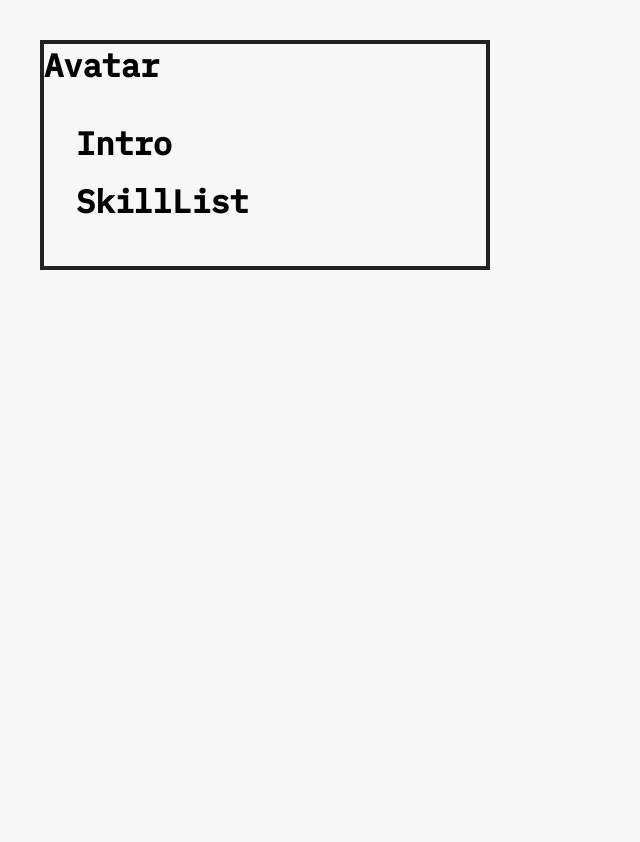
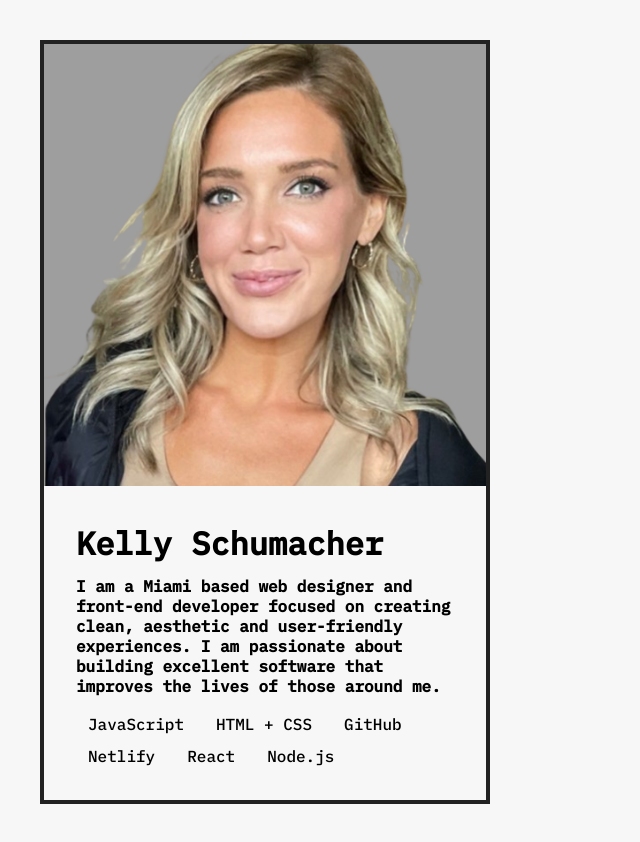
Before and after one commit to kellyschu/profilecard.ura.1, a React (Create React App) app: page / in a window 1280 px wide. Shown: the whole page, without its empty margins (0-640 px from the left). Before the commit the page ends 800 px from the top, so only its background shows below. Built offline with nearby package versions, Linux system fonts and the light colour scheme.

Commit message:
added skills and intro section data

```diff
--- a/src/Avatar.js
+++ b/src/Avatar.js
@@ -1,9 +1,10 @@
 import "./styles.css";
+import avatar from "./headshot.png";
 
 function Avatar() {
   return (
     <div className="avatar">
-      <h1>Avatar</h1>
+      <img src={avatar} alt="avatar" className="avatar" />
     </div>
   );
 }
--- a/src/Intro.js
+++ b/src/Intro.js
@@ -3,7 +3,13 @@ import "./styles.css";
 function Intro() {
   return (
     <div>
-      <h1>Intro</h1>
+      <h1>Kelly Schumacher</h1>
+      <h4>
+        I am a Miami based web designer and front-end developer focused on
+        creating clean, aesthetic and user-friendly experiences. I am passionate
+        about building excellent software that improves the lives of those
+        around me.
+      </h4>
     </div>
   );
 }
--- a/src/SkillList.js
+++ b/src/SkillList.js
@@ -3,7 +3,12 @@ import "./styles.css";
 function SkillList() {
   return (
     <div className="skill-list">
-      <h1>SkillList</h1>
+      <div className="skill">JavaScript</div>
+      <div className="skill">HTML + CSS</div>
+      <div className="skill">GitHub</div>
+      <div className="skill">Netlify</div>
+      <div className="skill">React</div>
+      <div className="skill">Node.js</div>
     </div>
   );
 }
--- a/src/styles.css
+++ b/src/styles.css
@@ -12,7 +12,7 @@ body {
 }
 
 h1 {
-  margin-bottom: 12px;
+  margin: 12px auto;
 }
 
 .card {
```
Also changed, not shown: src/headshot.png (renamed from public/headshot.png).
